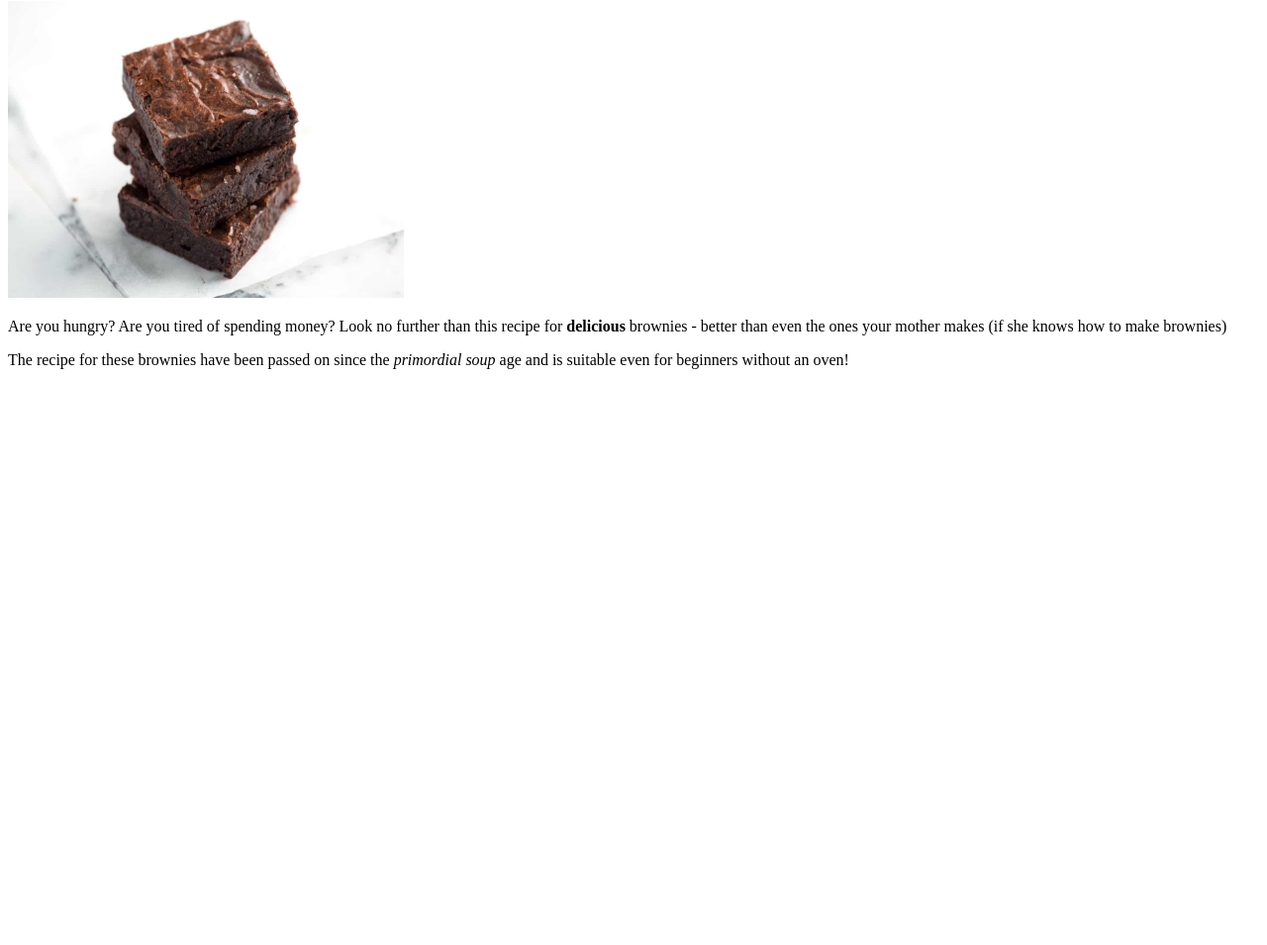
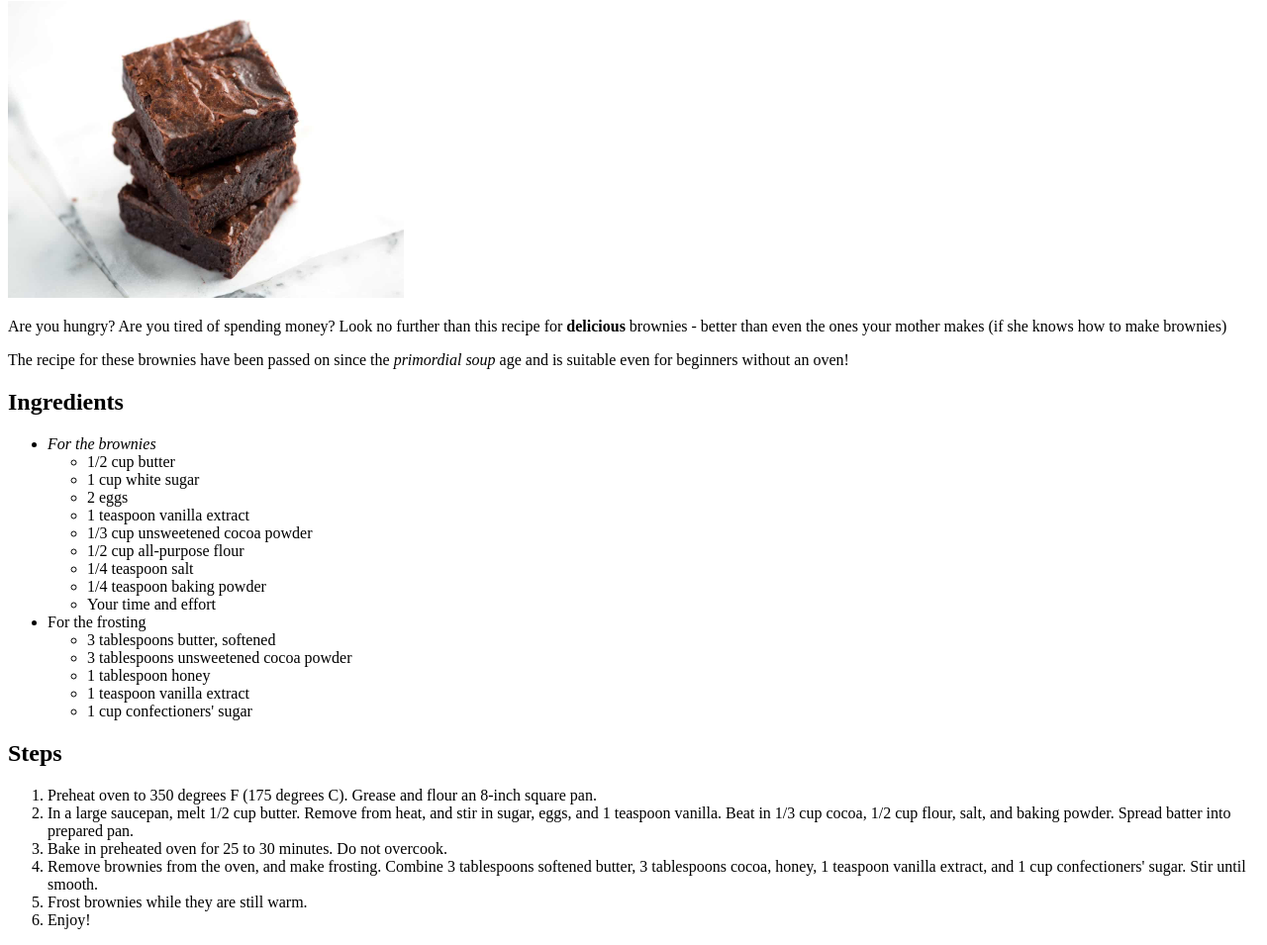
Before and after one commit to matthew-wong1/odin-recipes, a plain HTML site: page recipes/brownies.html in a window 1280 px wide. Shown: the part 79-1034 px from the top of the page at 99% size. Before the commit the page ends 800 px from the top, so only its background shows below. Drawn offline with Linux system fonts and the light colour scheme.

Commit message:
Add ingredients and steps list for brownies recipe

```diff
--- a/recipes/brownies.html
+++ b/recipes/brownies.html
@@ -8,9 +8,47 @@
         <h1>Best Brownies Recipe</h1>
         <img src="../img/brownies.jpg"
             width="400"
-            height="300">
+            height="300"
+            alt="A picture of delicious brownies">
         <p>Are you hungry? Are you tired of spending money? Look no further than this recipe for <strong>delicious</strong> brownies - better than even the ones your mother makes (if she knows how to make brownies)</p>
         <p>The recipe for these brownies have been passed on since the <em>primordial soup</em> age and is suitable even for beginners without an oven!</p>
+
+        <h2>Ingredients</h2>
+        <ul>
+            <li><em>For the brownies</em></li>
+                <ul>
+                    <li>1/2 cup butter</li>
+                    <li>1 cup white sugar</li>
+                    <li>2 eggs</li>
+                    <li>1 teaspoon vanilla extract</li>
+                    <li>1/3 cup unsweetened cocoa powder</li>
+                    <li>1/2 cup all-purpose flour</li>
+                    <li>1/4 teaspoon salt</li>
+                    <li>1/4 teaspoon baking powder</li>
+                    <li>Your time and effort</li>
+                </ul>
+
+
+            <li>For the frosting</li>
+                <ul>
+                    <li>3 tablespoons butter, softened</li>
+                    <li>3 tablespoons unsweetened cocoa powder</li>
+                    <li>1 tablespoon honey</li>
+                    <li>1 teaspoon vanilla extract</li>
+                    <li>1 cup confectioners' sugar</li>
+                </ul>
+
+        </ul>
+
+        <h2>Steps</h2>
+        <ol>
+            <li>Preheat oven to 350 degrees F (175 degrees C). Grease and flour an 8-inch square pan.</li>
+            <li>In a large saucepan, melt 1/2 cup butter. Remove from heat, and stir in sugar, eggs, and 1 teaspoon vanilla. Beat in 1/3 cup cocoa, 1/2 cup flour, salt, and baking powder. Spread batter into prepared pan.</li>
+            <li>Bake in preheated oven for 25 to 30 minutes. Do not overcook.</li>
+            <li>Remove brownies from the oven, and make frosting. Combine 3 tablespoons softened butter, 3 tablespoons cocoa, honey, 1 teaspoon vanilla extract, and 1 cup confectioners' sugar. Stir until smooth.</li>
+            <li>Frost brownies while they are still warm.</li>
+            <li>Enjoy!</li>
+        </ol>
     </body>
 
 </html>
```
